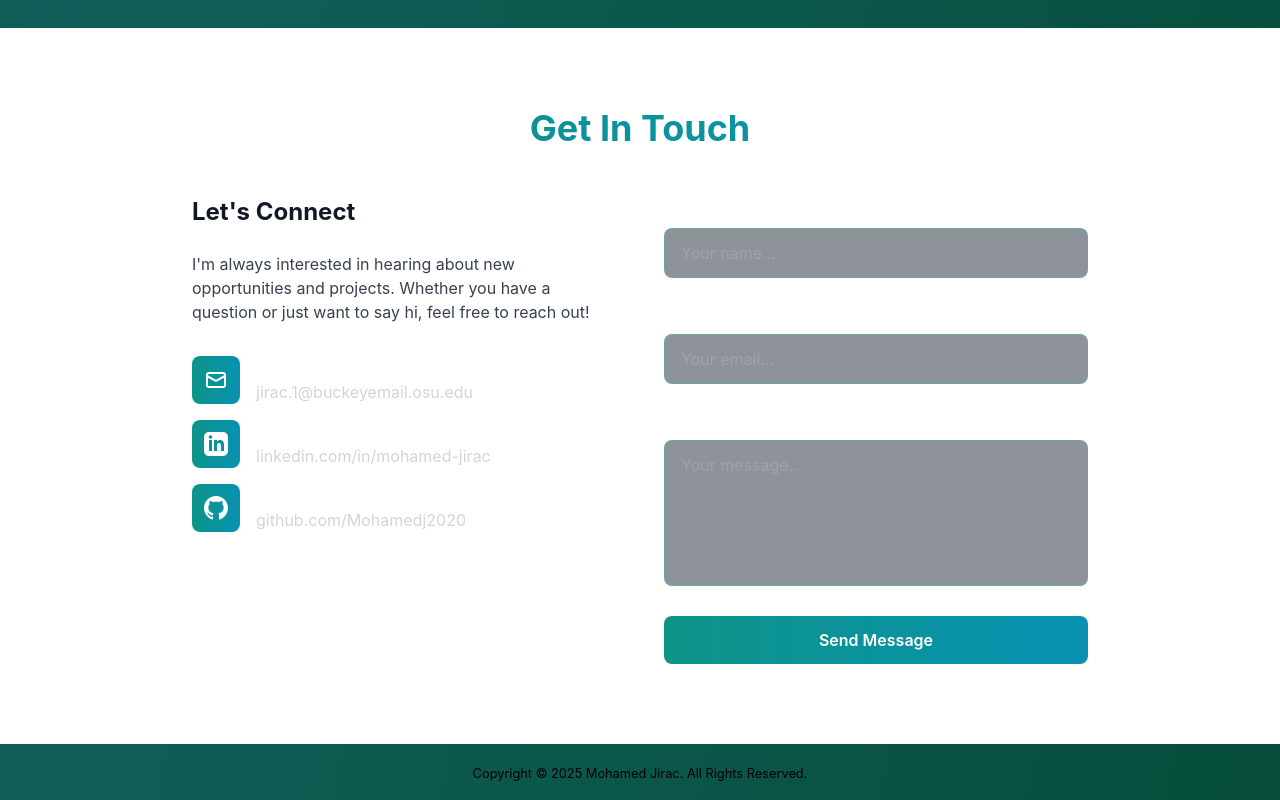
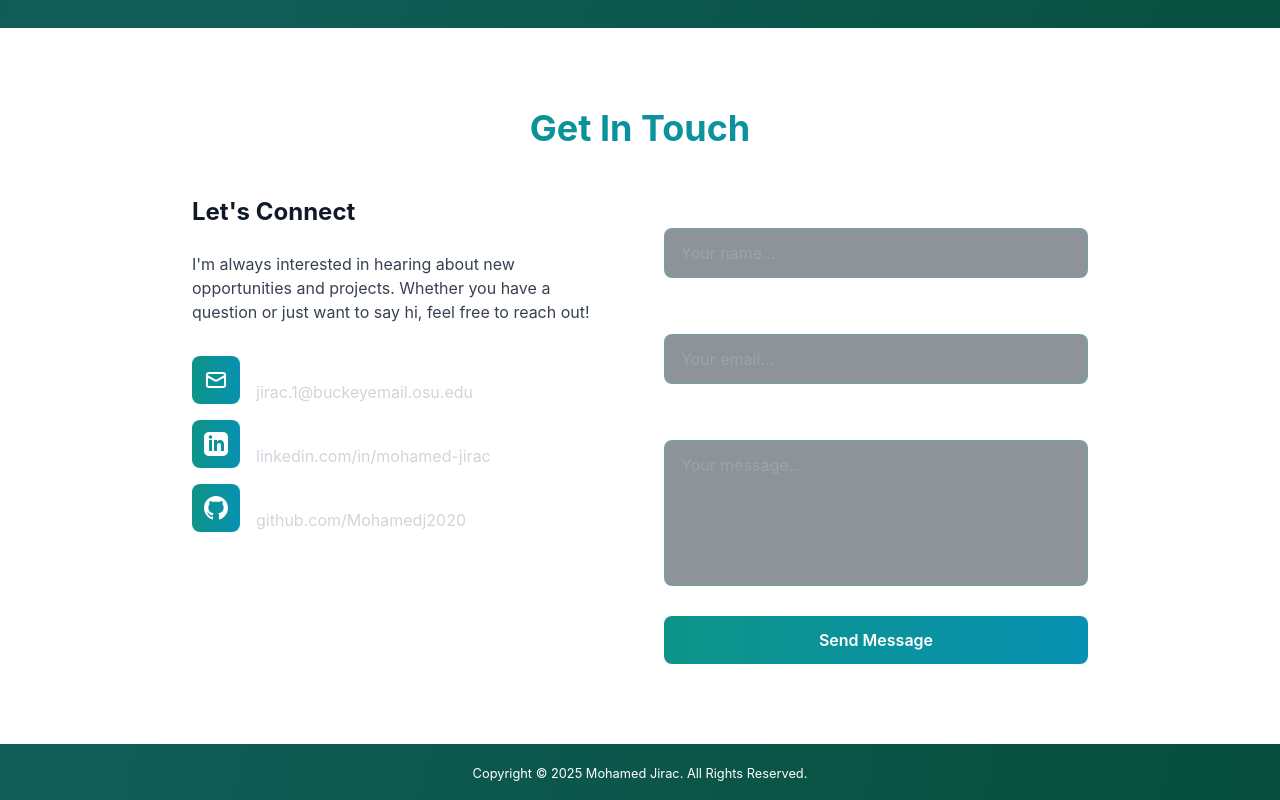
Before and after one commit to Mohamedj2020/PersonalPortfolio, a React (Create React App) app: page / in a window 1280 px wide. Shown: the part 5143-5943 px from the top of the page. Built offline with nearby package versions, Linux system fonts and the light colour scheme; no server answers.

Commit message:
Update Footer.tsx

```diff
--- a/src/components/Footer.tsx
+++ b/src/components/Footer.tsx
@@ -1,7 +1,7 @@
 import React from "react";
 
 const Footer = () => (
-  <footer style={{ textAlign: "center", padding: "1rem 0" }}>
+  <footer className="text-center py-4 text-white">
     <small>
       Copyright © 2025 Mohamed Jirac. All Rights Reserved.
     </small>
```
